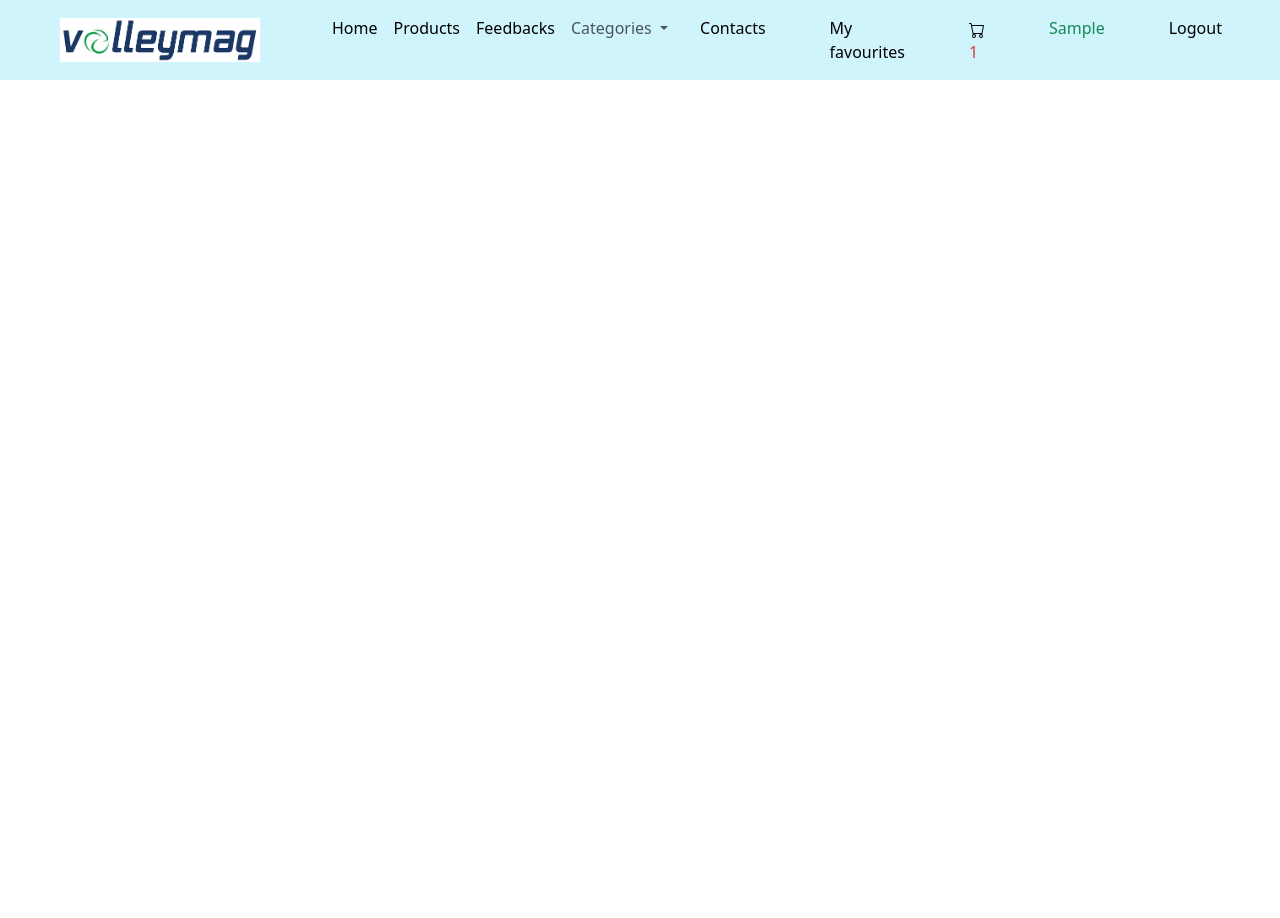
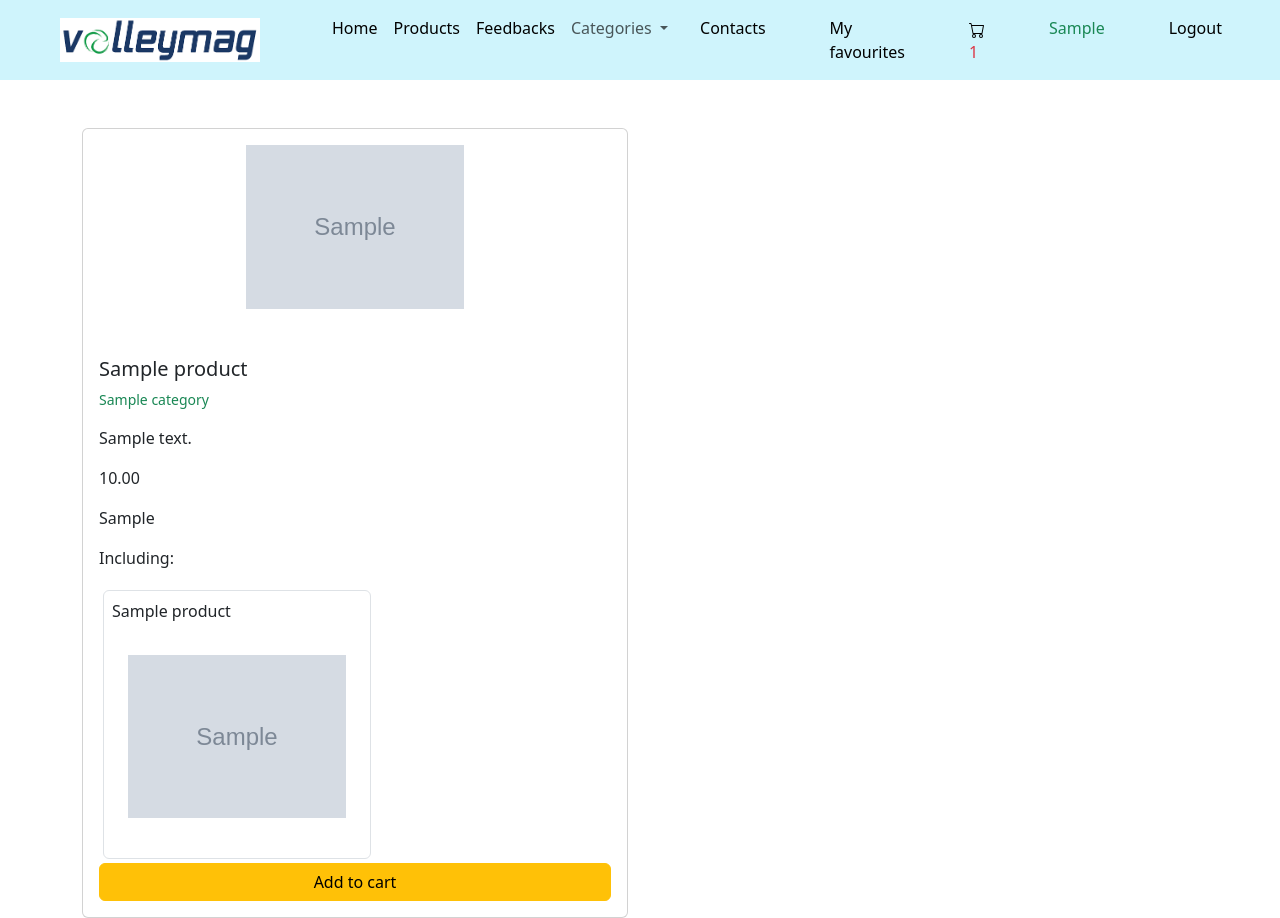
Before and after one commit to BommelLolo/hillel_python_pro, a Django app: page /en/favourites/ in a window 1280 px wide; the page is wider, and only the part inside the window is pictured. Before the commit the page ends 80 px from the top of that part, so only its background shows below. Run offline with Django 3.2, Linux system fonts and the light colour scheme; a user stored in the database is signed in; tables that the repository leaves empty hold one stand-in row (values such as "Sample post"); grey boxes marked "Sample" are stand-in pictures; parts of the project's set-up code (start-up, migrations or seed data) failed here and were passed over; some libraries are stand-ins or nearby versions.

Commit message:
favourites

```diff
--- a/favourites/models.py
+++ b/favourites/models.py
@@ -2,25 +2,23 @@ from django.contrib.auth import get_user_model
 from django.db import models
 from django_lifecycle import LifecycleModelMixin
 
+from products.models import Product
 from project.mixins.models import PKMixin
 
 
-class Favourite(LifecycleModelMixin, PKMixin):
+class FavouriteProduct(LifecycleModelMixin, PKMixin):
     user = models.ForeignKey(
         get_user_model(),
-        on_delete=models.SET_NULL,
-        null=True,
-        blank=True
+        on_delete=models.CASCADE,
+        related_name='favourite_products'
     )
     group = models.CharField(max_length=255)
 
-    products = models.ForeignKey(
-        'products.Product',
-        on_delete=models.SET_NULL,
-        related_name='favourites',
-        null=True,
-        blank=True
+    product = models.ForeignKey(
+        Product,
+        on_delete=models.CASCADE,
+        related_name='favourites'
     )
 
-    # def __str__(self):
-    #     return f"User {self.user}. List {self.group} "
+    class Meta:
+        unique_together = ('product', 'user')
--- a/favourites/urls.py
+++ b/favourites/urls.py
@@ -1,7 +1,9 @@
 from django.urls import path
 
-from favourites.views import FavouriteView
+from favourites.views import FavouriteProductList, AddOrRemoveFavoriteProduct
 
 urlpatterns = [
-    path('', FavouriteView.as_view(), name='favourites')
+    path('', FavouriteProductList.as_view(), name='favourites'),
+    path('<uuid:pk>/', AddOrRemoveFavoriteProduct.as_view(),
+         name='add_or_remove_favourite'),
 ]
--- a/favourites/views.py
+++ b/favourites/views.py
@@ -1,8 +1,38 @@
-from django.views.generic import ListView
+from django.contrib.auth.decorators import login_required
+from django.http import HttpResponseRedirect
+from django.urls import reverse_lazy
+from django.utils.decorators import method_decorator
+from django.views.generic import ListView, DetailView
 
-from favourites.models import Favourite
+from favourites.models import FavouriteProduct
+from products.models import Product
 
 
-class FavouriteView(ListView):
+class FavouriteProductList(ListView):
+    model = FavouriteProduct
     template_name = 'favourites/index.html'
-    model = Favourite
+
+    @method_decorator(login_required)
+    def dispatch(self, request, *args, **kwargs):
+        return super().dispatch(request, *args, **kwargs)
+
+    def get_queryset(self):
+        return super().get_queryset().filter(user=self.request.user)
+
+
+class AddOrRemoveFavoriteProduct(DetailView):
+    model = Product
+
+    @method_decorator(login_required)
+    def dispatch(self, request, *args, **kwargs):
+        return super().dispatch(request, *args, **kwargs)
+
+    def get(self, request, *args, **kwargs):
+        self.object = self.get_object()
+        favourite, created = FavouriteProduct.objects.get_or_create(
+            product=self.object,
+            user=request.user
+        )
+        if not created:
+            favourite.delete()
+        return HttpResponseRedirect(reverse_lazy('products'))
--- a/templates/favourites/index.html
+++ b/templates/favourites/index.html
@@ -1,45 +1,72 @@
 {% extends 'base.html' %}
 {% load static %}
 {% load i18n %}
-<title>{% block title %}
-    My favourites
-{% endblock title %}</title>
+{% block content %}
 
-{% block content %}
-    {{ favourites.products }}
-    {% for product in favourites.products %}
-        <div class="col-12 col-lg-4 col-xxl-3 mt-3 mt-lg-5">
+    {% for favourite in object_list %}
+        <div class="col-12 {% if favourite.product.products.exists %}col-lg-6{% else %}col-lg-3{% endif %} mt-3 mt-lg-5">
             <div class="card">
-                <a href="{% url 'favourites' %}">
-                    {% if product.image %}
+                <a href="{% url 'product' favourite.product.id %}">
+                    {% if favourite.product.image %}
                         <figure class="text-center">
-                            <img src="{{ product.image.url }}"
+                            <img src="{{ favourite.product.image.url }}"
                                  class="product-img p-3"
-                                 alt="{{ product.name }}">
+                                 alt="{{ favourite.product.name }}">
                         </figure>
                     {% else %}
                         <figure class="text-center">
                             <img src="{% static 'images/logo.png' %}"
                                  class="product-img p-3"
-                                 alt="{{ product.name }}">
+                                 alt="{{ favourite.product.name }}">
                         </figure>
                     {% endif %}
                 </a>
                 <div class="card-body">
-                    <h5 class="card-title product-name"> {{ product.name }}</h5>
+                    <h5 class="card-title">{{ favourite.product.name }}</h5>
                     <p class="small">
-                        {% for category in product.categories.iterator %}
-                            <span class="text-success"> {{ category.name }} </span>
+                        {% for category in favourite.product.categories.iterator %}
+                            <span class="text-success">{{ category.name }} </span>
                         {% endfor %}
                     </p>
                     <p class="card-text">
-                        {{ product.description|truncatewords:16 }}
+                        {{ favourite.product.description|truncatewords:16 }}
                     </p>
                     <p class="card-text">
-                        {{ product.price_uah }} UAH
+                        {{ favourite.product.price }}
                     </p>
+                    <p class="card-text">
+                        {{ favourite.product.sku }}
+                    </p>
+                    {% if favourite.product.products.exists %}
+                        <p>Including:</p>
+                        {% for sub in favourite.product.products.iterator %}
+                            <div class="d-inline-flex flex-column rounded border p-2 m-1 sub-product">
+                                <p>{{ sub.name }}</p>
+                                <figure class="text-center d-inline">
+                                    <img src="{{ sub.image.url }}"
+                                         class="product-img p-3"
+                                         alt="{{ favourite.product.name }}">
+                                </figure>
+                            </div>
+                        {% endfor %}
+                    {% endif %}
+                    <form method="post" action="{% url 'cart_action' 'add' %}">
+                        {% csrf_token %}
+                        <input type="hidden" name="product_id"
+                               value="{{ favourite.product.id }}">
+                        <input type="submit" value="Add to cart"
+                               class="btn btn-warning w-100">
+                    </form>
                 </div>
             </div>
         </div>
+        {% empty %}
+        <div class="col-12 col-lg-3 offset-lg-3">
+            <h2>{% translate 'Favourite products' %}</h2>
+            <p><a href="{% url 'products' %}">Products</a></p>
+        </div>
     {% endfor %}
+    {% if products %}
+        {% include 'parts/paginator.html' %}
+    {% endif %}
 {% endblock content %}
```
Also changed, not shown: favourites/admin.py (deleted, +0 -11 lines), products/views.py (+9 -0 lines), templates/products/product_list.html (+31 -7 lines).
